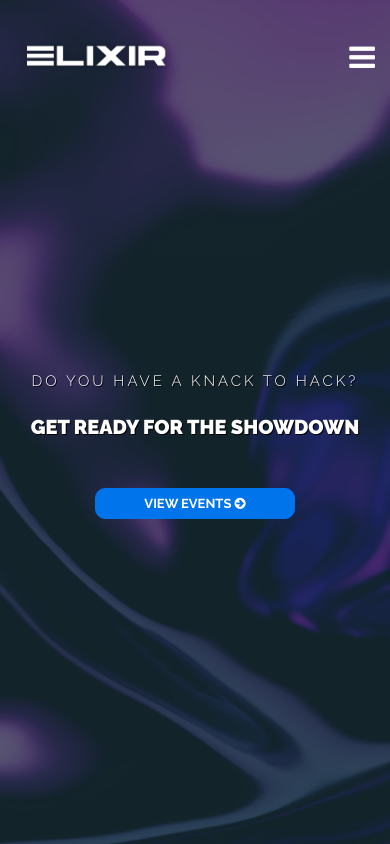
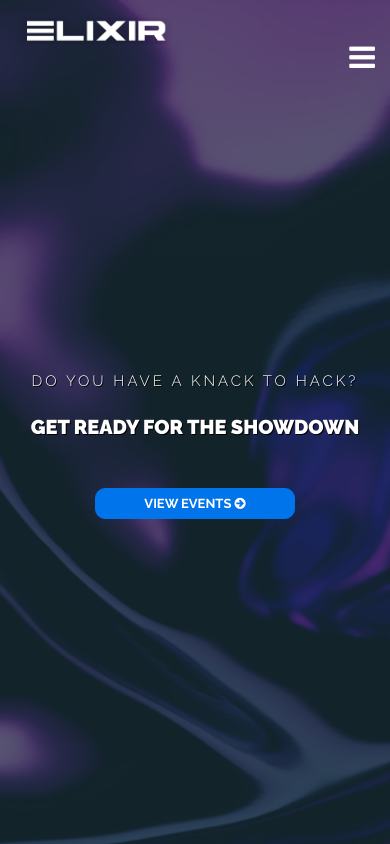
Before and after one commit to KailashhChoudharyy/ELIXIR-2023, a plain HTML site: page index.html in a window 390 px wide. Shown: the top 844 px of the page. Drawn offline with Linux system fonts and the light colour scheme; some packages are replaced by stand-ins of ours.

Commit message:
NAVBAR CHANGE

```diff
--- a/assets/css/theme.css
+++ b/assets/css/theme.css
@@ -91,10 +91,7 @@
     .middle-slide{
         padding: 25% 10%;
     }
-    .acm-nav {
-        position: relative;
-        top: 25px;
-    }
+
 
 }
 
```
